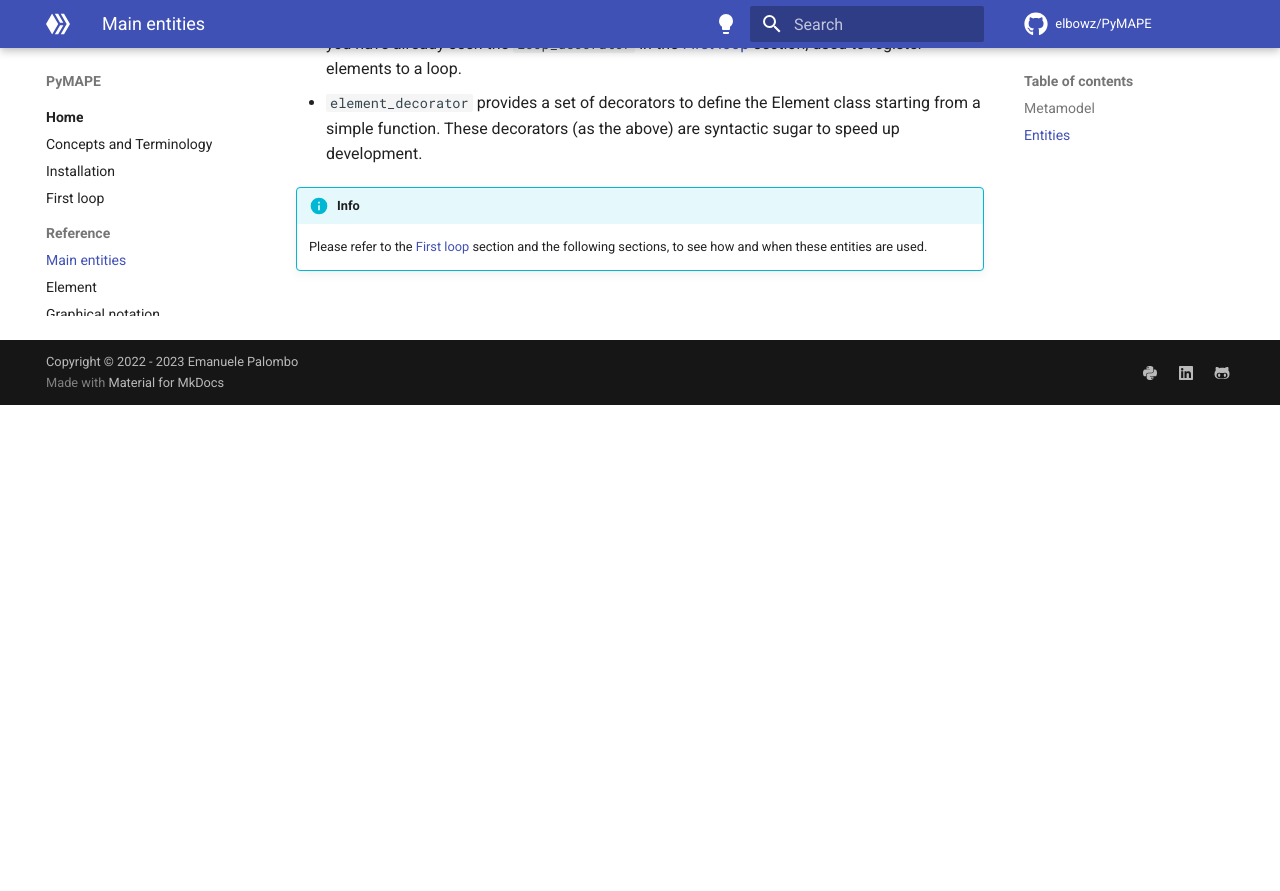
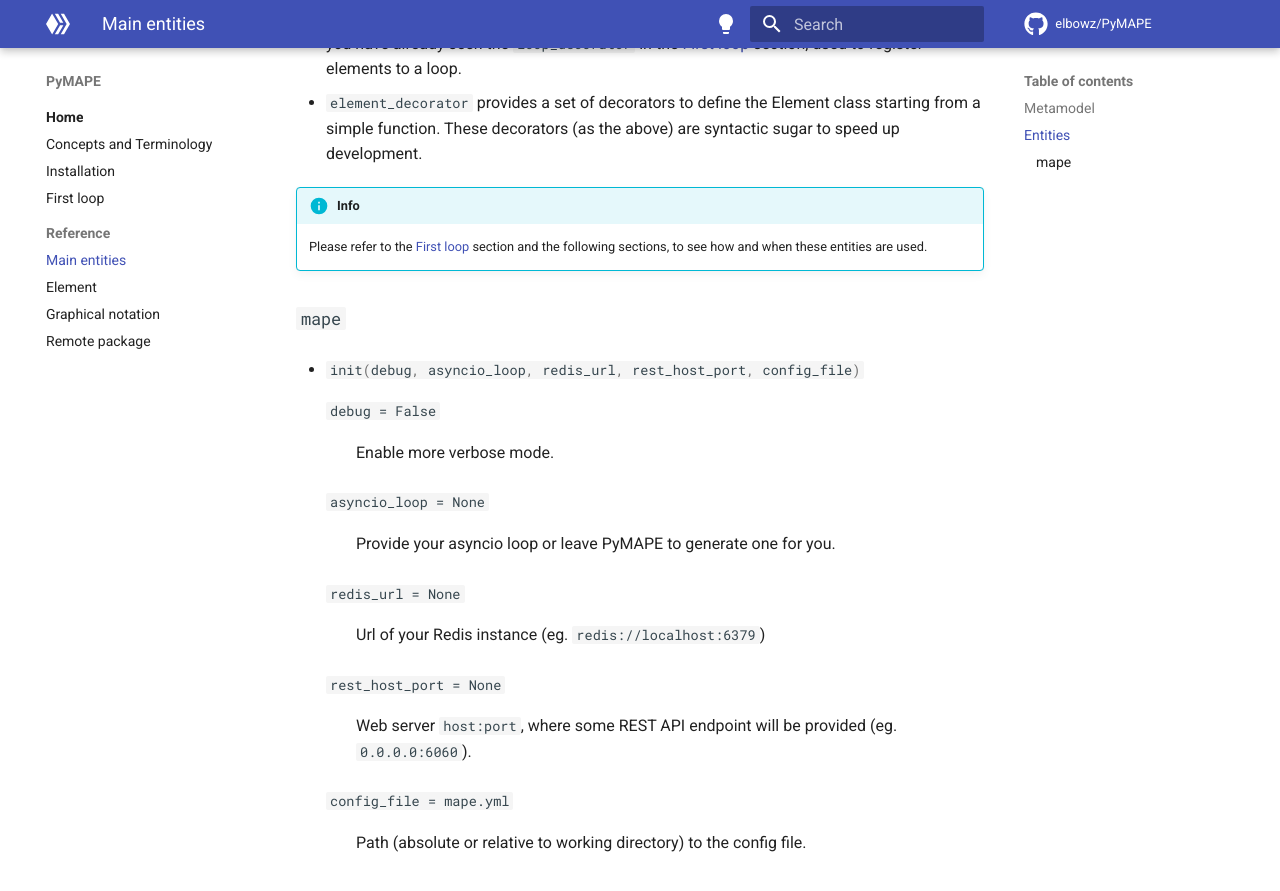
Before and after one commit to elbowz/PyMAPE, an MkDocs documentation site: the page built from docs/reference/entities.md, in a window 1280 px wide and 900 px high, scrolled down 1455 px. Shown: the top 891 px of the window. Built offline with MkDocs 1.6.1 and Material for MkDocs 9.7.7, drawn with Linux system fonts in a browser that asks for light colours; comment, search, counter and statistics services are not loaded; before the commit the page ends 1860 px from its top, so only the background shows below that.

Commit message:
Add init() reference to entities.md docs

```diff
--- a/docs/reference/entities.md
+++ b/docs/reference/entities.md
@@ -20,9 +20,34 @@ Explore the entities (used to develop your loops), starting from left to right:
 * you have already seen the `loop_decorator` in the [First loop] section, used to register elements to a loop.
 * `element_decorator` provides a set of decorators to define the Element class starting from a simple function. These decorators (as the above) are syntactic sugar to speed up development.
 
-
 !!! info
 
     Please refer to the [First loop] section and the following sections, to see how and when these entities are used.
 
+### `mape`
+
+* `#!py init(debug, asyncio_loop, redis_url, rest_host_port, config_file)`
+
+    `debug = False`
+
+    :   Enable more verbose mode.
+
+    `asyncio_loop = None`
+
+    :   Provide your asyncio loop or leave PyMAPE to generate one for you.
+
+    `redis_url = None`
+
+    :   Url of your Redis instance (eg. `redis://localhost:6379`)
+
+    `rest_host_port = None`
+
+    :   Web server `host:port`, where some REST API endpoint will be provided (eg. `0.0.0.0:6060`).
+
+    `config_file = mape.yml`
+
+    :   Path (absolute or relative to working directory) to the config file.
+
+
+
 [First loop]: ../first-loop.md
```
